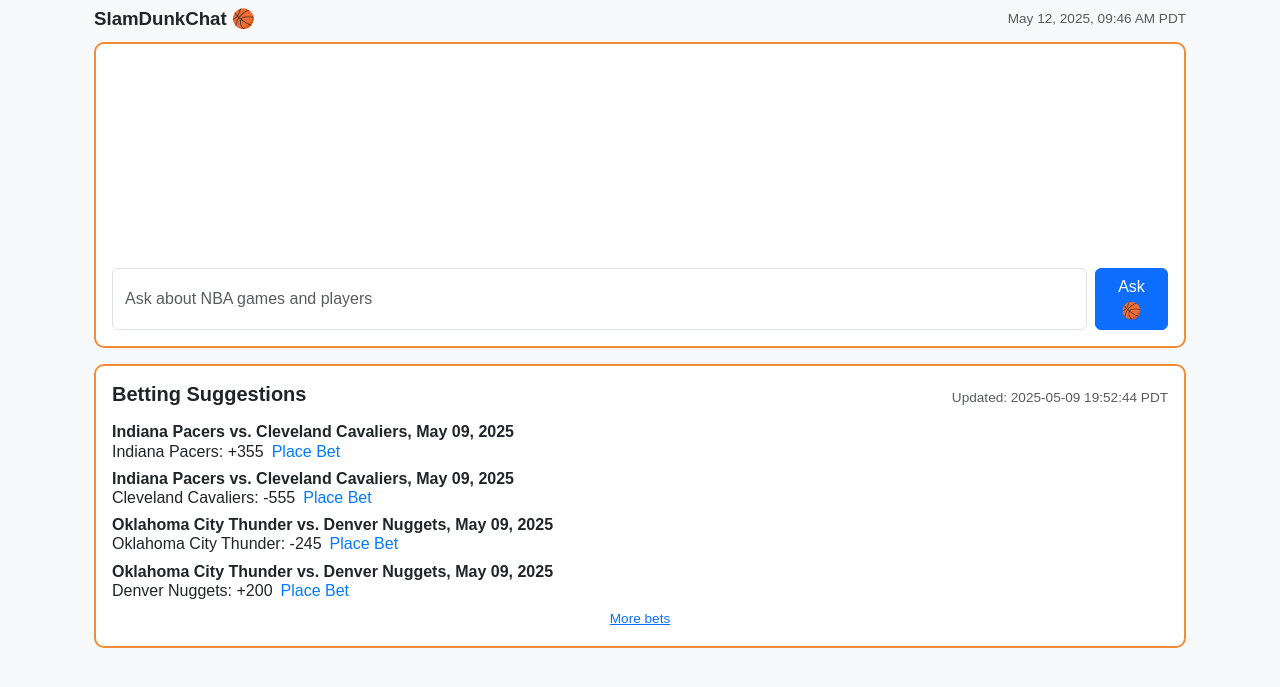
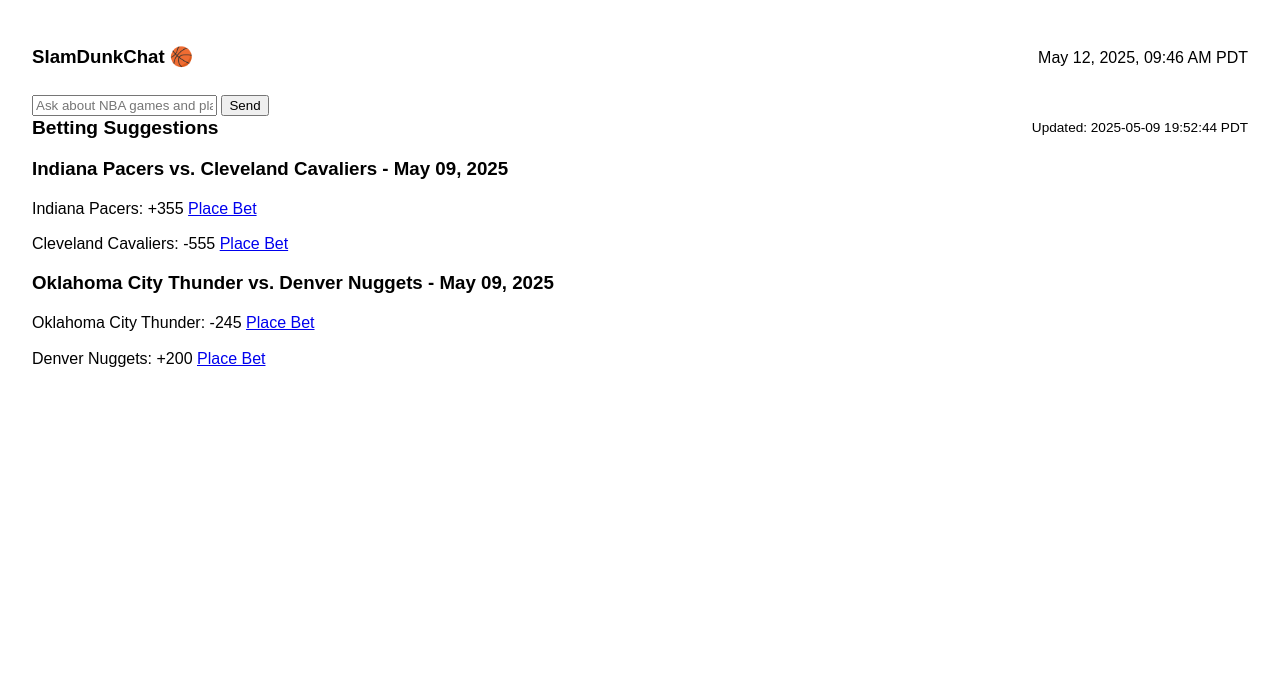
Before and after one commit to billghai/nbachat25, a Flask app: page / in a window 1280 px wide. Shown: the top 687 px of the page. Run offline with Flask 2, Linux system fonts and the light colour scheme.

```diff
--- a/app8.py
+++ b/app8.py
@@ -371,22 +371,23 @@ def index():
 
         popular_bets, last_bets_update = load_popular_bets()
         popular_bets_formatted = []
-        seen_games = set()
+        game_groups = {}
         for bet in popular_bets:
             try:
-                game_key = f"{bet['game']}_{bet['team']}_{bet['date']}"
-                if game_key not in seen_games:
-                    seen_games.add(game_key)
-                    bet_info = {
+                game_key = f"{bet['game']}_{bet['date']}"
+                if game_key not in game_groups:
+                    game_groups[game_key] = {
                         "game": bet['game'],
                         "date": bet.get('date', 'N/A'),
-                        "moneyline": {bet['team']: bet['odds']},
+                        "moneyline": {},
                         "teams": bet['game'].split(' vs. ')
                     }
-                    popular_bets_formatted.append(bet_info)
+                game_groups[game_key]["moneyline"][bet['team']] = bet['odds']
             except Exception as e:
                 logger.debug(f"Skipping invalid popular bet data: {str(e)}, bet: {bet}")
                 continue
+
+        popular_bets_formatted = list(game_groups.values())
 
         return render_template(
             "index.html",
@@ -747,3 +748,4 @@ def get_bets(query, grok_response):
 # Run Flask app locally
 if __name__ == "__main__":
     app.run(host='127.0.0.1', port=5000, debug=True)
+    # Bets grouped by teams 0509838pm
--- a/templates/index.html
+++ b/templates/index.html
@@ -3,47 +3,37 @@
 <head>
     <meta charset="UTF-8">
     <meta name="viewport" content="width=device-width, initial-scale=1.0">
-        <title>SlamDunkChat 🏀</title>
-        <link href="https://cdn.jsdelivr.net/npm/bootstrap@5.3.2/dist/css/bootstrap.min.css" rel="stylesheet" integrity="sha384-T3c6CoIi6uLrA9TneNEoa7RxnatzjcDSCmG1MXxSR1GAsXEV/Dwwykc2MPK8M2HN" crossorigin="anonymous">
+    <title>SlamDunkChat</title>
     <link rel="stylesheet" href="{{ url_for('static', filename='css/style.css') }}">
 </head>
-    <body class="bg-light">
-        <div class="container py-2">
+<body>
+    <div class="container">
         <div class="header-container">
             <h1>SlamDunkChat 🏀</h1>
-                <p class="text-muted current-time">{{ current_datetime }}</p>
+            <p>{{ current_datetime }}</p>
         </div>
-
-            <div id="chat-container" class="card p-3 mb-3">
-                <div id="chat-messages" class="mb-3" style="height: 12rem; overflow-y: auto;"></div>
-                <form id="chat-form" class="d-flex">
-                    <input type="text" id="user-input" class="form-control me-2" placeholder="Ask about NBA games and players" required>
-                    <button type="submit" class="btn btn-primary">Ask 🏀</button>
-                </form>
+        <div class="chat-container">
+            <div id="chat-box"></div>
+            <input type="text" id="user-input" placeholder="Ask about NBA games and players">
+            <button onclick="sendMessage()">Send</button>
         </div>
-
-            <div class="betting-container card p-3">
+        <div class="bets-container">
             <div class="bets-header">
-                    <h2 class="h5 fw-bold">Betting Suggestions</h2>
-                    <p class="text-muted last-updated">Updated: {{ last_bets_update }}</p>
+                <h2>Betting Suggestions</h2>
+                <p class="last-updated">Updated: {{ last_bets_update }}</p>
             </div>
             <div class="bets-list">
                 {% for bet in popular_bets %}
-                        <div class="bet-item mb-2">
-                            <p class="game-info mb-0">{{ bet.game }}, {{ bet.date | format_date }}</p>
-                            <div class="odds-container">
+                <div class="bet-item">
+                    <h3>{{ bet.game }} - {{ bet.date | format_date }}</h3>
                     {% for team, odds in bet.moneyline.items() %}
-                                    <span class="odds">{{ team }}: {{ odds }}</span>
+                    <p>{{ team }}: {{ odds }} <a href="{{ betting_site_url }}" target="_blank">Place Bet</a></p>
                     {% endfor %}
-                                <a href="{{ betting_site_url }}" target="_blank" class="place-bet">Place Bet</a>
-                            </div>
                 </div>
                 {% endfor %}
             </div>
-                <a href="{{ betting_site_url }}" target="_blank" class="btn btn-link more-bets">More bets</a>
         </div>
     </div>
-        <script src="https://cdn.jsdelivr.net/npm/bootstrap@5.3.2/dist/js/bootstrap.bundle.min.js" integrity="sha384-C6RzsynM9kWDrMNeT87bh95OGNyZPhcTNXj1NW7RuBCsyN/o0jlpcV8Qyq46cDfL" crossorigin="anonymous"></script>
     <script src="{{ url_for('static', filename='js/script.js') }}"></script>
 </body>
 </html>
```
Lines whose indentation alone changed are shown as unchanged.
